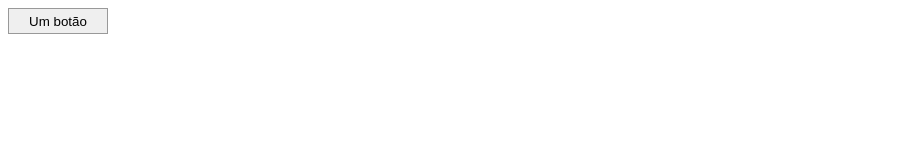
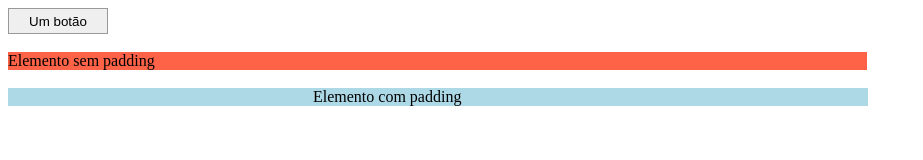
Before and after one commit to Bolsarim/2024-frank, a plain HTML site: page index.html in a window 1280 px wide. Shown: the whole page, without its empty margins (0-923 px from the left). Drawn offline with Linux system fonts and the light colour scheme.

Commit message:
revisão htmlcss

```diff
--- a/index.html
+++ b/index.html
@@ -8,5 +8,10 @@
 </head>
 <body>
     <button class="botao">Um botão</button>
+    <br>
+    <br>
+    <div class="caixa">Elemento sem padding</div>
+    <br>
+    <div class="caixa-com-padding">Elemento com padding</div>
 </body>
 </html>
--- a/style.css
+++ b/style.css
@@ -4,3 +4,14 @@
     padding: 5px 15px;
     width: 100px;
 }
+
+.caixa{
+    background-color: tomato;
+    width: 859px;
+}
+
+.caixa-com-padding {
+    background-color: lightblue;
+    padding: 0 305px;
+    width: 250px;
+}
```
